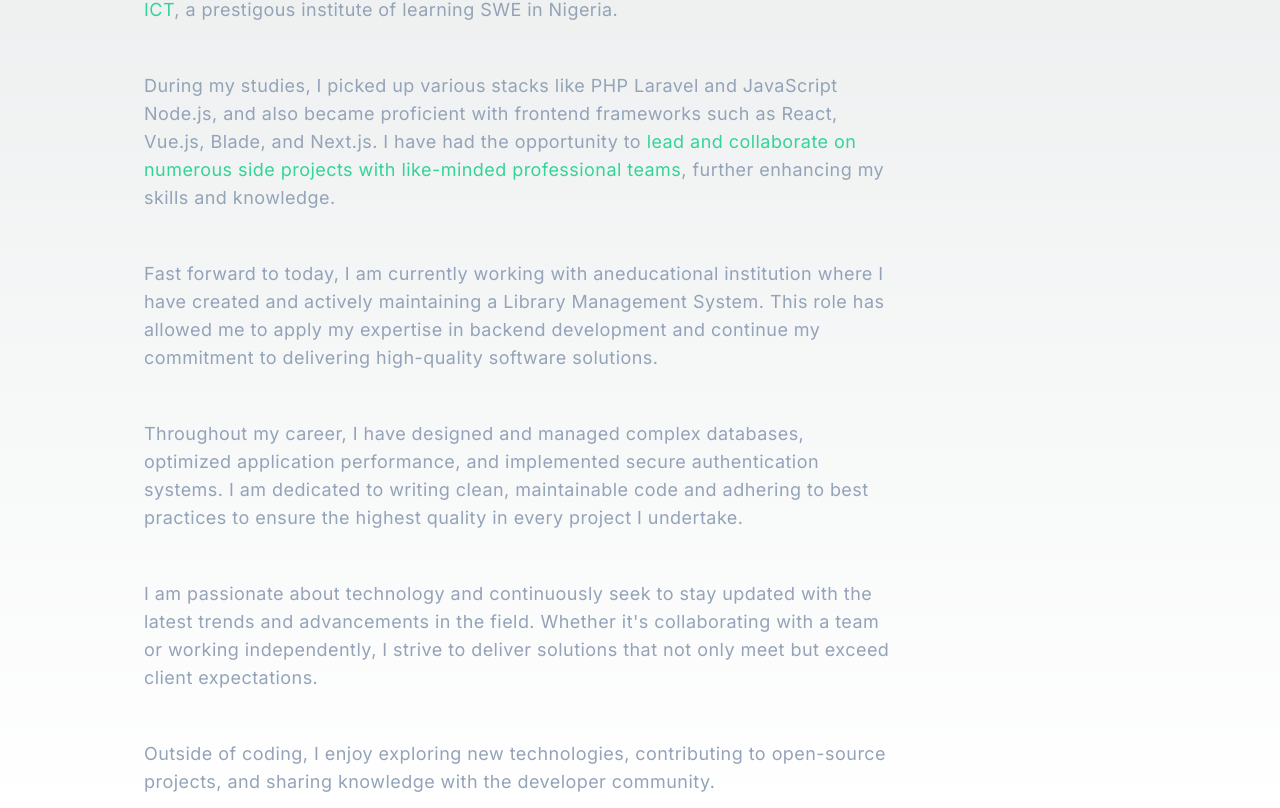
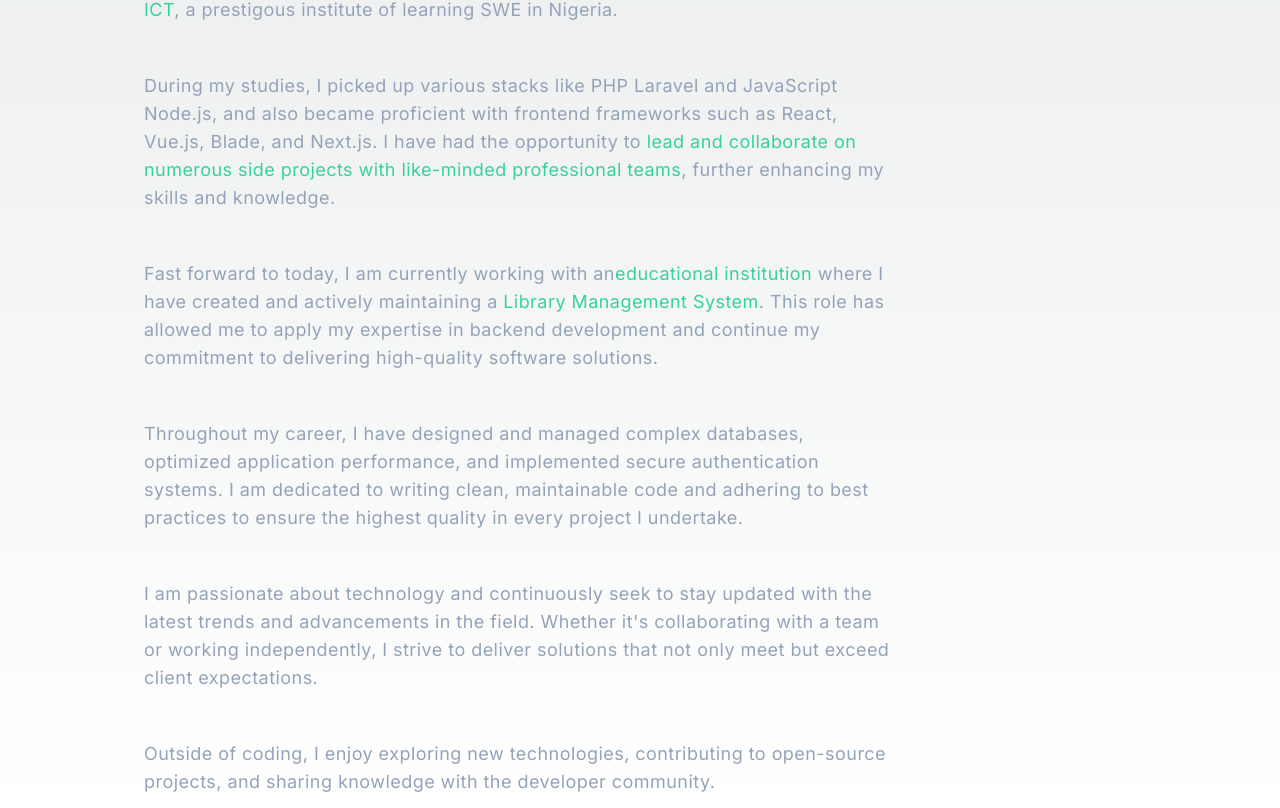
Before and after one commit to Mjay202/Portfolio-V2, a Next.js app: page / in a window 1280 px wide. Shown: the part 1197-2005 px from the top of the page. Built offline with nearby package versions, Linux system fonts and the light colour scheme.

Commit message:
About me updated

```diff
--- a/app/page.tsx
+++ b/app/page.tsx
@@ -103,13 +103,16 @@ export default function Home() {
             </p>
             <p className="text-slate-400 mt-9 mb-3 lg:mt-12 pr-16 lg:pr-60 text-md lg:text-lg font-inter lg:text-relaxed font-relaxed tracking-wide">
               Fast forward to today, I am currently working with an
-              <span className="text-emerald-400">{""}</span>educational
-              institution where I have created and actively maintaining a
-              Library Management System
-              <span className="text-emerald-400">{""}</span>. This role has
-              allowed me to apply my expertise in backend development and
-              continue my commitment to delivering high-quality software
-              solutions.
+              <span className="text-emerald-400">
+                {"educational institution"}
+              </span>{" "}
+              where I have created and actively maintaining a
+              <span className="text-emerald-400">
+                {" Library Management System"}
+              </span>
+              . This role has allowed me to apply my expertise in backend
+              development and continue my commitment to delivering high-quality
+              software solutions.
             </p>
             <p className="text-slate-400 mt-9 mb-3 lg:mt-12 pr-16 lg:pr-60 text-md lg:text-lg font-inter lg:text-relaxed font-relaxed tracking-wide">
               Throughout my career, I have designed and managed complex
```
